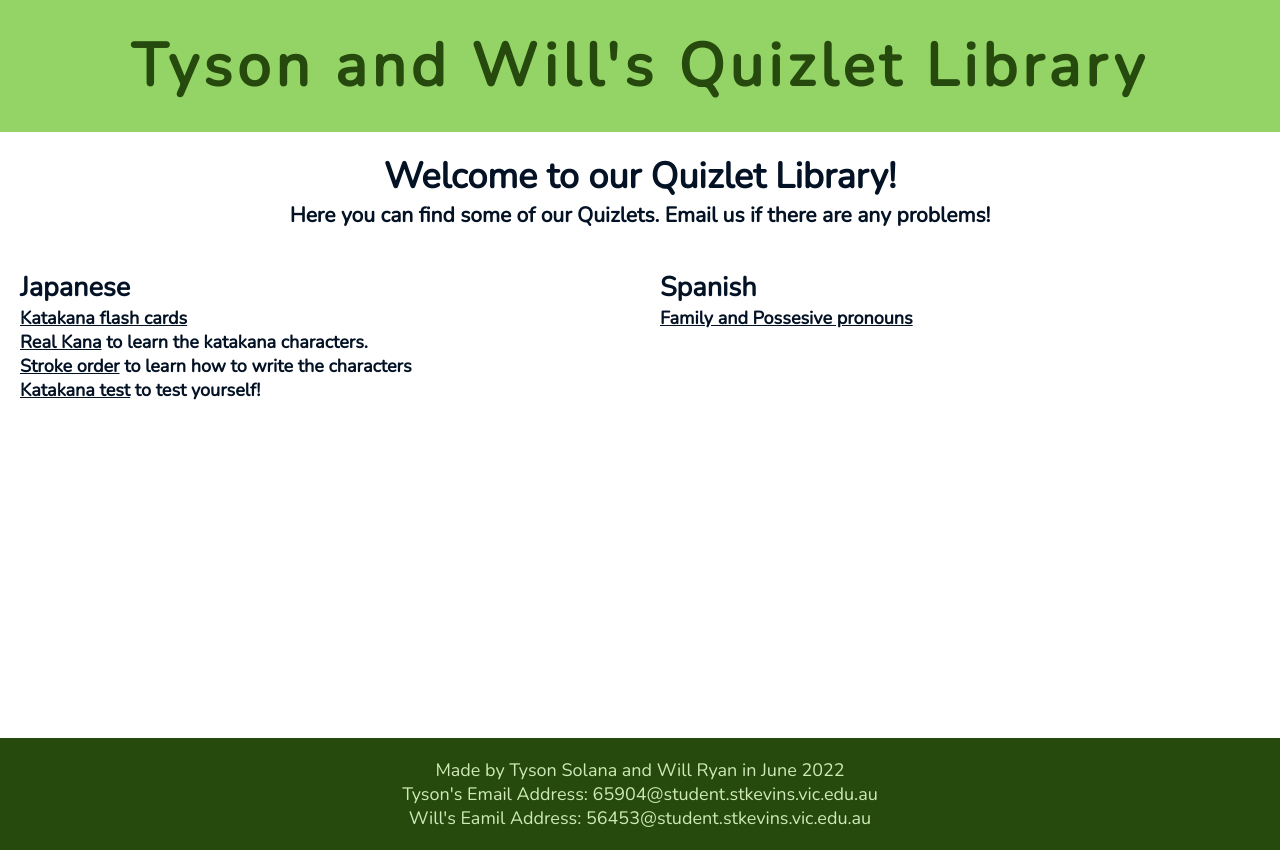
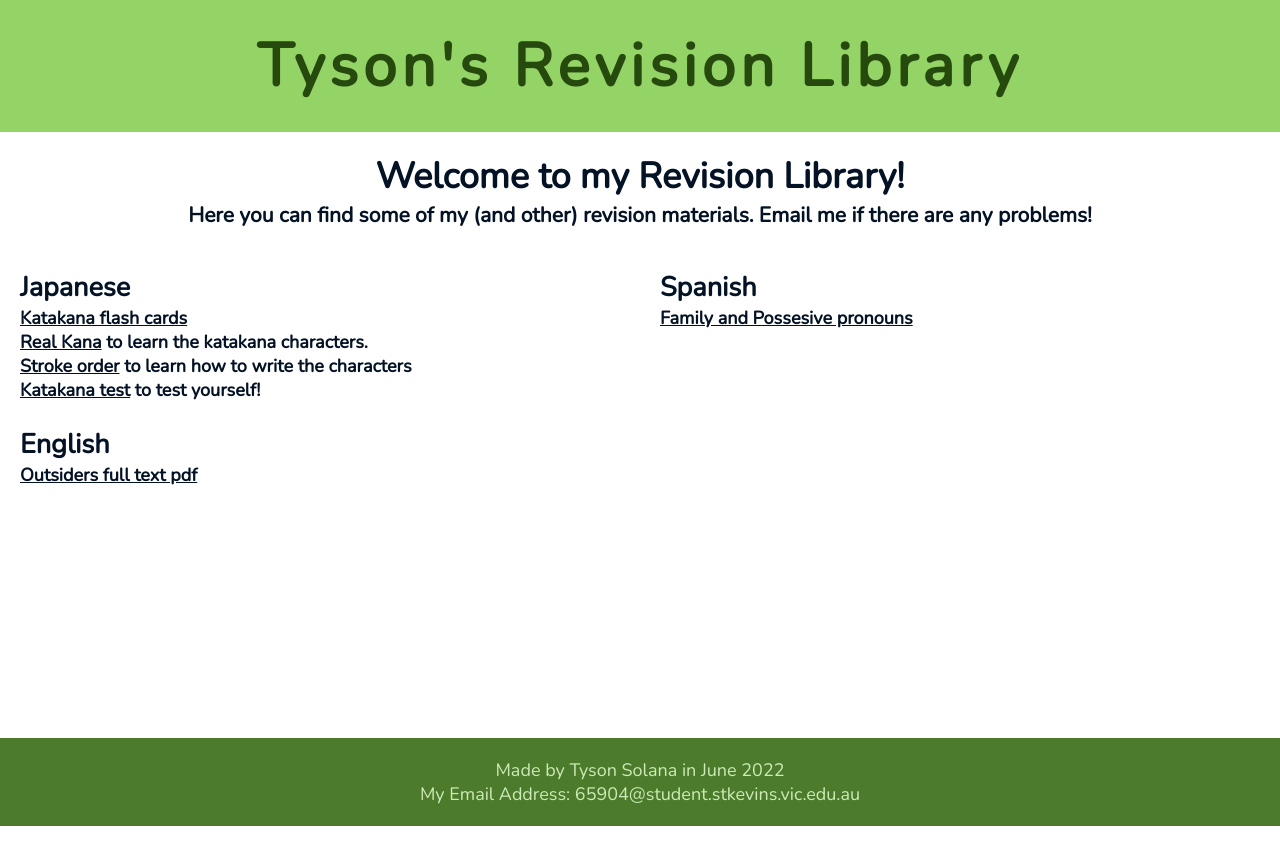
Before and after one commit to Pesky-codes/pesky-codes.github.io, a plain HTML site: page index.html in a window 1280 px wide. After the commit the page ends 826 px from the top, so only its background shows below. Drawn offline with nearby package versions, Linux system fonts and the light colour scheme.

Commit message:
remove will

```diff
--- a/index.html
+++ b/index.html
@@ -3,7 +3,7 @@
 <html>
 
  <head>
-     <title>Quizlet Library</title>
+     <title>Revision Library</title>
  <link rel="stylesheet" href="styles3.css">
  <link rel="shortcut icon" href="Images/wanshitong.jpg" type="image/x-icon">
 <link rel="preconnect" href="https://fonts.googleapis.com">
@@ -15,7 +15,7 @@
 <div class="container">
 
 <div class="banner">
-<h1 style="text-align: center; margin: auto;">Tyson and Will's Quizlet Library</h1></div>
+<h1 style="text-align: center; margin: auto;">Tyson's Revision Library</h1></div>
 
 
 
@@ -23,8 +23,8 @@
 
 <div class="contenttop">
 
-<h1 style="text-align: center; padding: 0px; margin: 0px;">Welcome to our Quizlet Library! </h1>
-<h3 style="text-align: center; padding: 0px; margin: 0px;">Here you can find some of our Quizlets. Email us if there are any problems!</h3>
+<h1 style="text-align: center; padding: 0px; margin: 0px;">Welcome to my Revision Library! </h1>
+<h3 style="text-align: center; padding: 0px; margin: 0px;">Here you can find some of my (and other) revision materials. Email me if there are any problems!</h3>
 
 </div>
 
@@ -39,7 +39,12 @@
 <a href="https://www.learn-japanese-adventure.com/writing-japanese-katakana.html" target="_blank">Stroke order</a> to learn how to write the characters<br>
 <a href="https://www.sporcle.com/games/CommodoreAmazing/Katakana" target="_blank">Katakana test</a> to test yourself!
 <br>
+<br>
+<h2 style="padding: 0px; margin: 0px;">English</h2>
+<h4 style="padding: 0px; margin: 0px;">
+<a href="https://skcportal.stkevins.vic.edu.au/send.php?id=222030" target="_blank">Outsiders full text pdf</a><br>
 
+</h4>
 </h4><br>
 </div>
 
@@ -55,7 +60,6 @@
 
     </div>
 
-<div class="footer" >Made by Tyson Solana and Will Ryan in June 2022 <br> Tyson's Email Address: 65904@student.stkevins.vic.edu.au<br> Will's Eamil Address: 56453@student.stkevins.vic.edu.au</div>
-</div>
+<div class="footer" >Made by Tyson Solana in June 2022 <br> My Email Address: 65904@student.stkevins.vic.edu.au
 
 </body></html>
--- a/styles3.css
+++ b/styles3.css
@@ -72,7 +72,7 @@ body{
 
 
 .footer {
-	background-color:#26490D;
+	background-color:#4c7c2b;
 	grid-row:5/6;
 	grid-column:1/3;
 	padding:20px;
```
